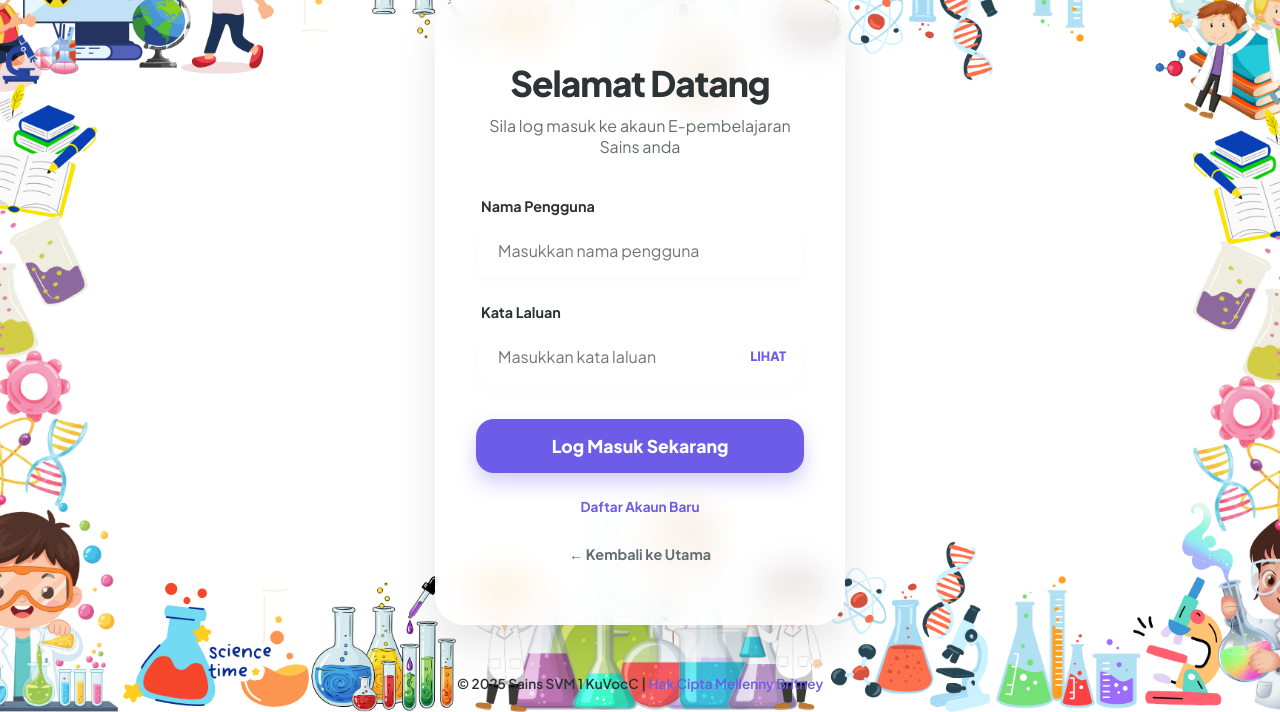
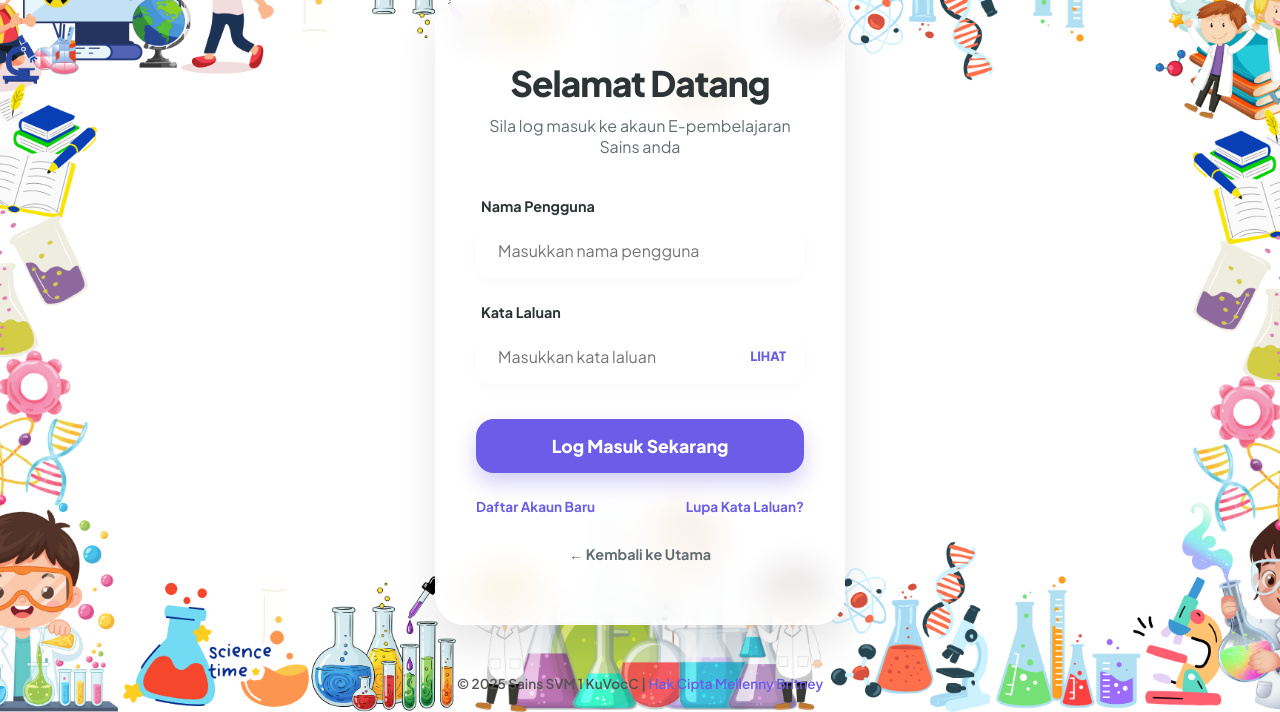
Before and after one commit to m-8201066-tech/MELLENNY-BRITNEY-BENEDICT, a PHP site: page /logmasuk.php in a window 1280 px wide. Shown: the part 88-800 px from the top of the page. Run offline with PHP 8.4, Linux system fonts and the light colour scheme.

Commit message:
Update logmasuk.php

```diff
--- a/logmasuk.php
+++ b/logmasuk.php
@@ -73,7 +73,7 @@ if ($_SERVER['REQUEST_METHOD'] == 'POST') {
 <head>
   <meta charset="UTF-8">
   <meta name="viewport" content="width=device-width, initial-scale=1.0">
-  <title>Log Masuk | Sains KuVocC</title>
+  <title>Log Masuk|Sains KuVocC</title>
   <link href="https://fonts.googleapis.com/css2?family=Plus+Jakarta+Sans:wght@400;600;700;800&display=swap" rel="stylesheet">
   <link href="https://unpkg.com/aos@2.3.1/dist/aos.css" rel="stylesheet">
 
@@ -96,6 +96,7 @@ if ($_SERVER['REQUEST_METHOD'] == 'POST') {
       align-items: center;
     }
 
+    /* GLASS CONTAINER */
     .login-wrapper {
       width: 100%;
       max-width: 450px;
@@ -127,6 +128,7 @@ if ($_SERVER['REQUEST_METHOD'] == 'POST') {
       font-size: 1rem;
     }
 
+    /* INPUT STYLING */
     .input-group {
       text-align: left;
       margin-bottom: 25px;
@@ -171,6 +173,7 @@ if ($_SERVER['REQUEST_METHOD'] == 'POST') {
       user-select: none;
     }
 
+    /* BUTTON LOGIN */
     .btn-login {
       width: 100%;
       background: var(--primary-soft);
@@ -192,9 +195,10 @@ if ($_SERVER['REQUEST_METHOD'] == 'POST') {
       box-shadow: 0 15px 25px rgba(108, 92, 231, 0.4);
     }
 
-    /* LINKS TENGAH */
+    /* LINKS */
     .links-container {
-      text-align: center;
+      display: flex;
+      justify-content: space-between;
       margin-top: 25px;
       font-size: 0.85rem;
     }
@@ -203,10 +207,6 @@ if ($_SERVER['REQUEST_METHOD'] == 'POST') {
       color: var(--primary-soft);
       text-decoration: none;
       font-weight: 700;
-    }
-
-    .links-container a:hover {
-      text-decoration: underline;
     }
 
     .back-link {
@@ -257,6 +257,7 @@ if ($_SERVER['REQUEST_METHOD'] == 'POST') {
 
             <div class="links-container">
                 <a href="daftar.php">Daftar Akaun Baru</a>
+                <a href="lupa.php">Lupa Kata Laluan?</a>
             </div>
         </form>
 
@@ -264,7 +265,7 @@ if ($_SERVER['REQUEST_METHOD'] == 'POST') {
     </div>
 </div>
 
-<footer>
+<footer style="text-align: center; font-size: 0.85em; color: #555;">
      &copy; 2025 Sains SVM 1 KuVocC | <span style="color: var(--primary-soft);">Hak Cipta Mellenny Britney</span>
 </footer>
 
@@ -287,4 +288,5 @@ if ($_SERVER['REQUEST_METHOD'] == 'POST') {
 </script>
 
 </body>
+
 </html>
```
